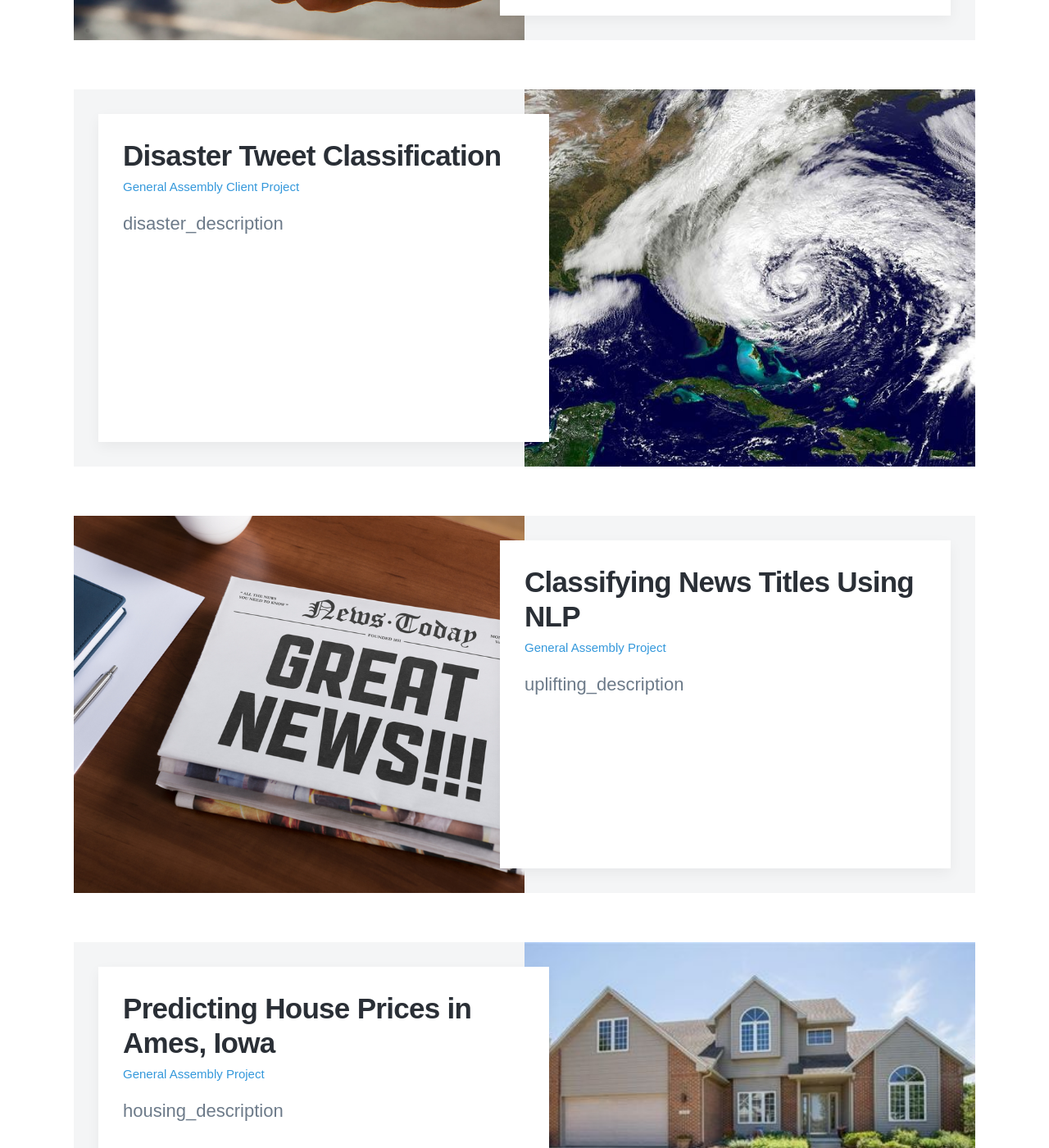
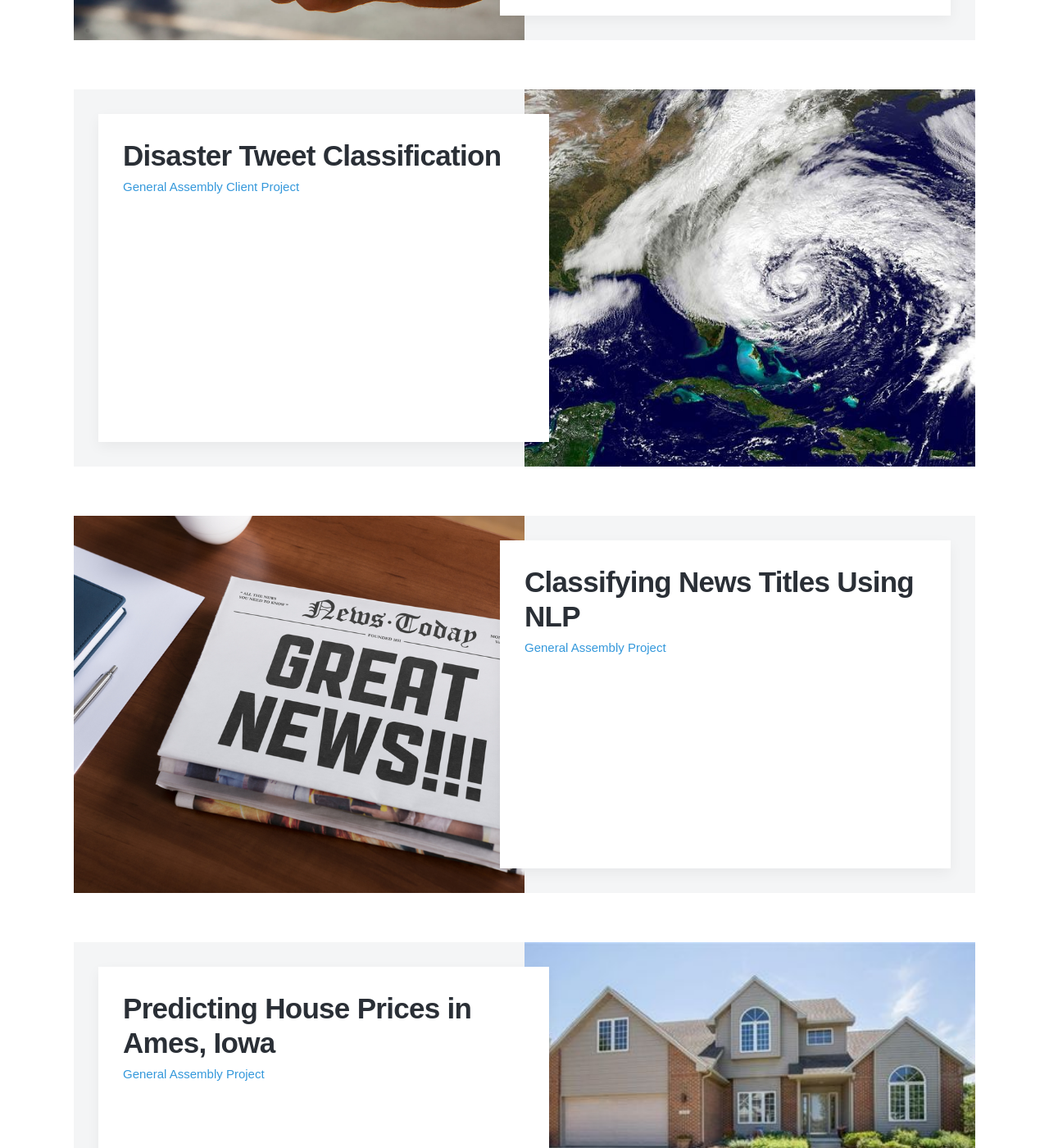
Before and after one commit to javimtza/javimtza.github.io, a Jekyll site: the page built from index.html, in a window 1280 px wide and 1400 px high, scrolled down 1053 px. Shown: the whole window at 82% size. Built offline with Jekyll 4.4.1, drawn with Linux system fonts in a browser that asks for light colours; nearby versions of some CDN libraries; some web fonts are replaced.

Commit message:
Update index.html

```diff
--- a/index.html
+++ b/index.html
@@ -46,7 +46,7 @@
 				<div class="post__content">
 					<h2 class="post__title"><a href="https://github.com/javimtza/DSI-Capstone">Beer Label Recognizer and Recommender</a></h2>
 					<p class="post__subtitle">General Assembly Capstone</p>
-					<p class="post__description">beer_description</p>
+					<p class="post__description">{{beer_description}}</p>
 				</div>
 			</div>
 
@@ -62,7 +62,7 @@
 				<div class="post__content">
 					<h2 class="post__title"><a href="https://github.com/javimtza/disaster-tweet-classification">Disaster Tweet Classification</a></h2>
 					<p class="post__subtitle">General Assembly Client Project</p>
-					<p class="post__description">disaster_description</p>
+					<p class="post__description">{{disaster_description}}</p>
 				</div>
 			</div>
 
@@ -78,7 +78,7 @@
 				<div class="post__content">
 					<h2 class="post__title"><a href="https://github.com/javimtza/reddit-nlp-project">Classifying News Titles Using NLP</a></h2>
 					<p class="post__subtitle">General Assembly Project</p>
-					<p class="post__description">uplifting_description</p>
+					<p class="post__description">{{uplifting_description}}</p>
 				</div>
 			</div>
 
@@ -94,7 +94,7 @@
 				<div class="post__content">
 					<h2 class="post__title"><a href="https://github.com/javimtza/ames-housing-project">Predicting House Prices in Ames, Iowa</a></h2>
 					<p class="post__subtitle">General Assembly Project</p>
-					<p class="post__description">housing_description</p>
+					<p class="post__description">{{housing_description}}</p>
 				</div>
 			</div>
 
```
